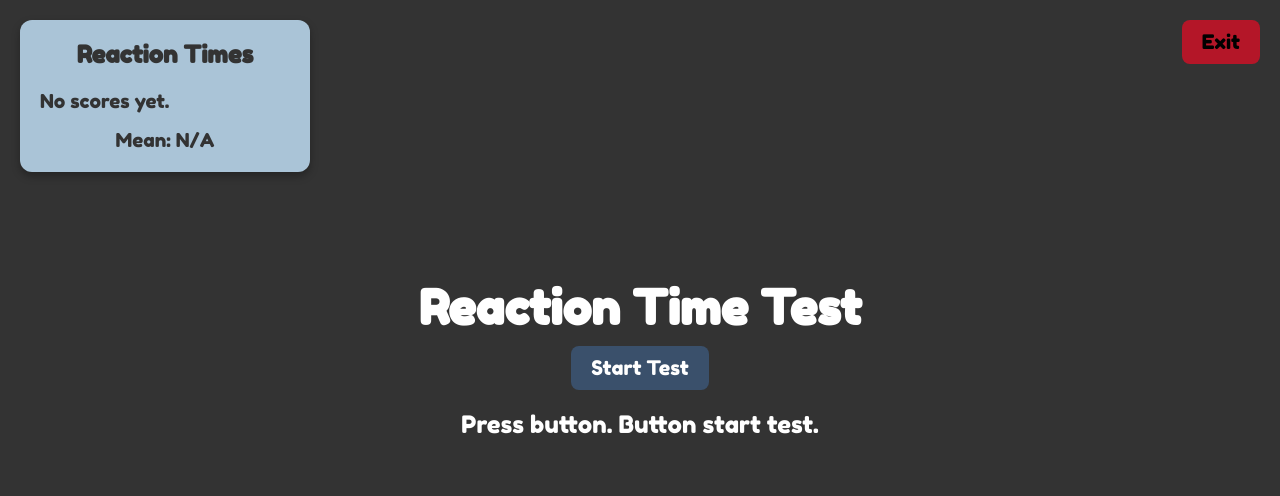
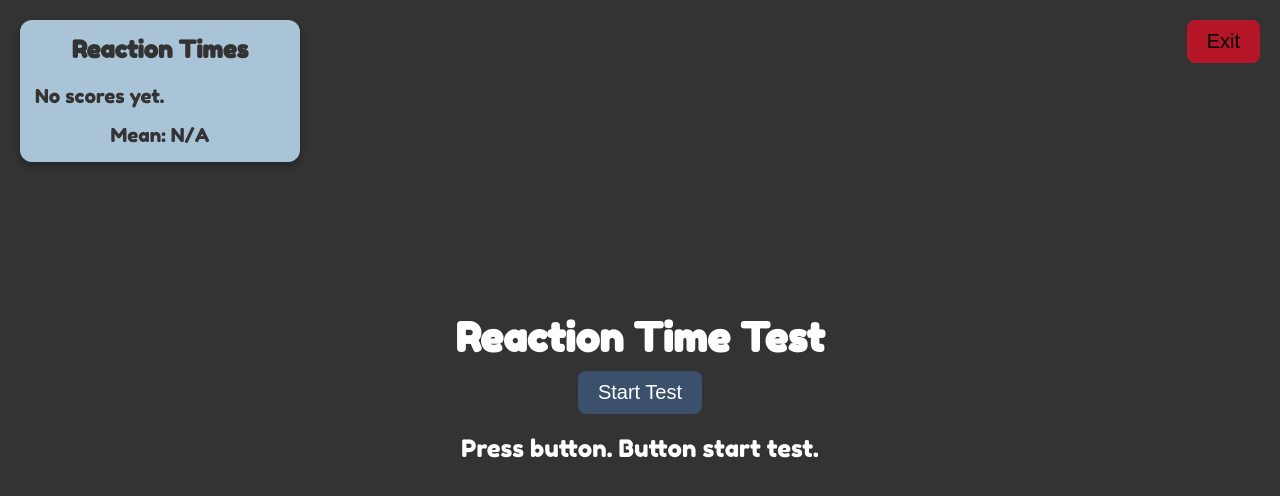
Before and after one commit to Magzt-star/Mazewalkers.github.io, a plain HTML site: page reaction_time.html in a window 1280 px wide. Drawn offline with Linux system fonts and the light colour scheme.

Commit message:
page shorter

```diff
--- a/reaction_time.html
+++ b/reaction_time.html
@@ -12,7 +12,13 @@
             color: #ffffff;
             text-align: center;
             margin: 0;
-            padding: 20px;
+            padding: 0;
+            display: flex;
+            flex-direction: column;
+            align-items: center;
+            justify-content: center;
+            height: 100vh;
+            overflow: hidden; /* Prevent scrolling */
         }
 
         .exit-btn {
@@ -27,7 +33,6 @@
             border-radius: 8px;
             cursor: pointer;
             transition: background-color 0.3s ease;
-            font-family: 'Fredoka One', sans-serif;
         }
 
         .exit-btn:hover {
@@ -46,10 +51,9 @@
             background-color: #aac4d7;
             color: #333333;
             border-radius: 12px;
-            padding: 20px;
+            padding: 15px;
             text-align: left;
             box-shadow: 0 4px 8px rgba(0, 0, 0, 0.3);
-            font-family: 'Fredoka One', sans-serif;
         }
 
         .board h2 {
@@ -69,15 +73,9 @@
             text-align: center;
         }
 
-        /* Move title and start button upwards */
-        .top-container {
-            margin-top: -100px; /* Moved upwards further */
-        }
-
         h1 {
-            font-size: 3em;
+            font-size: 2.5em;
             margin: 0;
-            font-family: 'Fredoka One', sans-serif;
         }
 
         .start-btn {
@@ -90,19 +88,10 @@
             cursor: pointer;
             transition: background-color 0.3s;
             margin-top: 10px;
-            font-family: 'Fredoka One', sans-serif;
         }
 
         .start-btn:hover {
             background-color: #d53e4f;
-        }
-
-        .container {
-            display: flex;
-            flex-direction: column;
-            align-items: center;
-            justify-content: center;
-            height: 100vh;
         }
 
         .box {
@@ -118,7 +107,6 @@
         .message {
             font-size: 1.5em;
             margin-top: 20px;
-            font-family: 'Fredoka One', sans-serif;
         }
 
         .warning {
@@ -146,11 +134,9 @@
     </div>
 
     <!-- Centralized container for Title and Start Button -->
-    <div class="container">
-        <div class="top-container">
-            <h1>Reaction Time Test</h1>
-            <button class="start-btn" id="start-button">Start Test</button>
-        </div>
+    <div>
+        <h1>Reaction Time Test</h1>
+        <button class="start-btn" id="start-button">Start Test</button>
 
         <div class="box" id="reaction-box" onclick="stopTimer()"></div>
         <p class="message" id="message">Press button. Button start test.</p>
```
